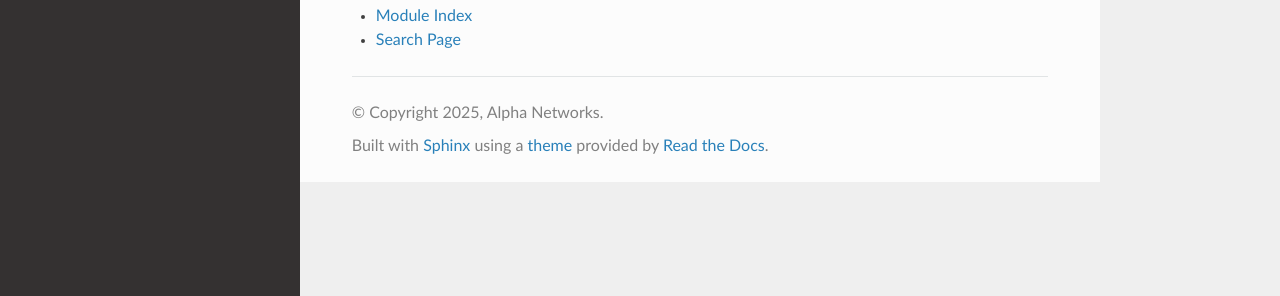
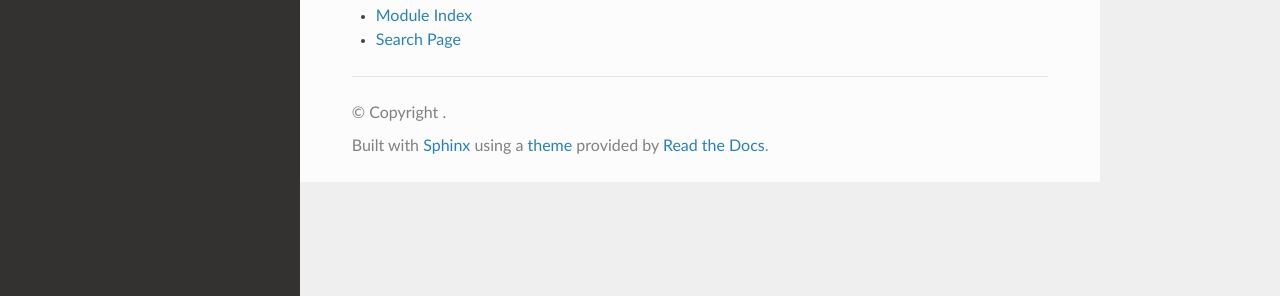
Before and after one commit to ihtesham-jahangir/fluxgraph, a Sphinx documentation site: the page built from docs/index.rst, in a window 1280 px wide. Shown: the part 241-537 px from the top of the page. Built offline with Sphinx 7.4.7 and the Read the Docs theme 3.1.0, drawn with Linux system fonts in a browser that asks for light colours; pages that are not in the unit, such as notebooks, are missing from menus.

Commit message:
update confg

```diff
--- a/docs/conf.py
+++ b/docs/conf.py
@@ -1,18 +1,14 @@
-# Configuration file for the Sphinx documentation builder.
-
 project = 'FluxGraph'
-copyright = '2025, Alpha Networks'
 author = 'Ihtesham Jahangir'
 release = '1.0.0'
 
 extensions = [
     'sphinx.ext.autodoc',
+    'sphinx.ext.napoleon',
     'sphinx.ext.viewcode',
-    'sphinx.ext.napoleon',
 ]
 
 templates_path = ['_templates']
 exclude_patterns = []
-
 html_theme = 'sphinx_rtd_theme'
 html_static_path = ['_static']
```
